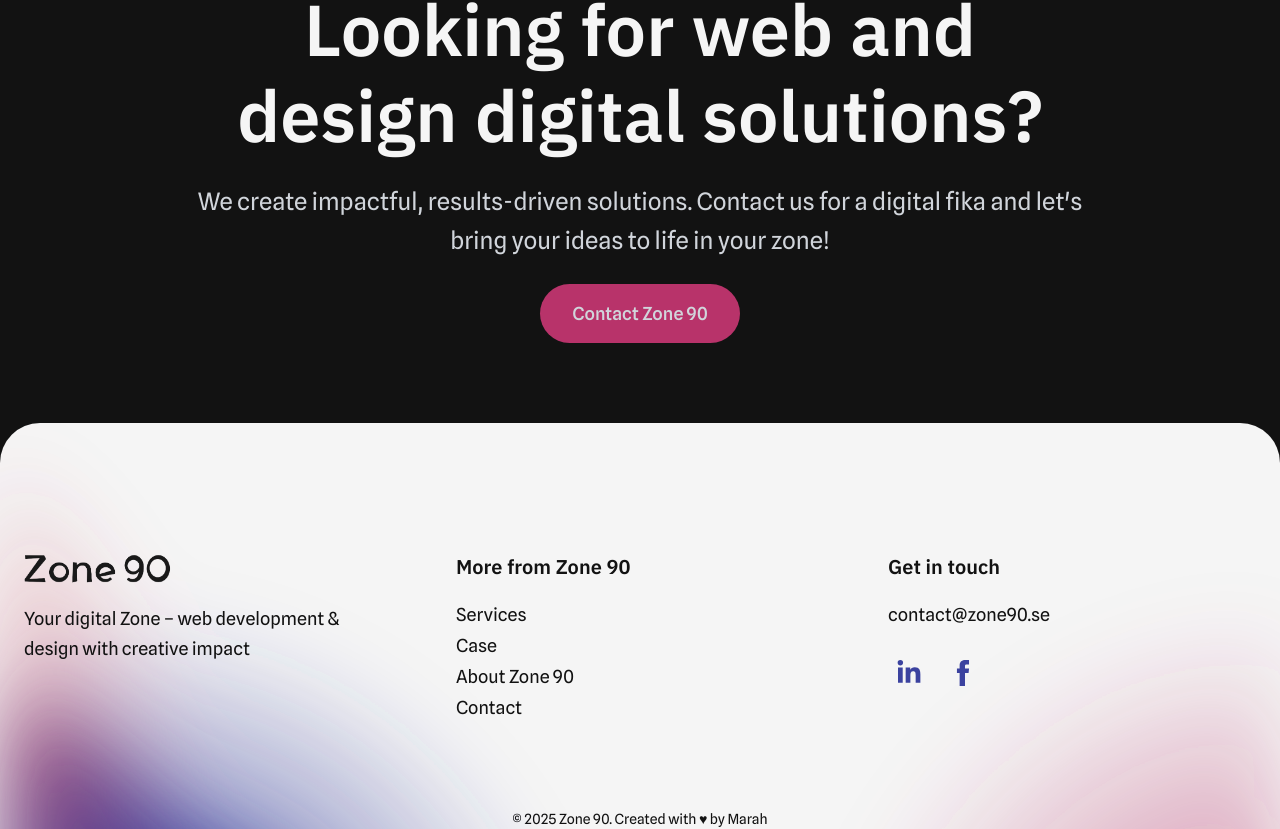
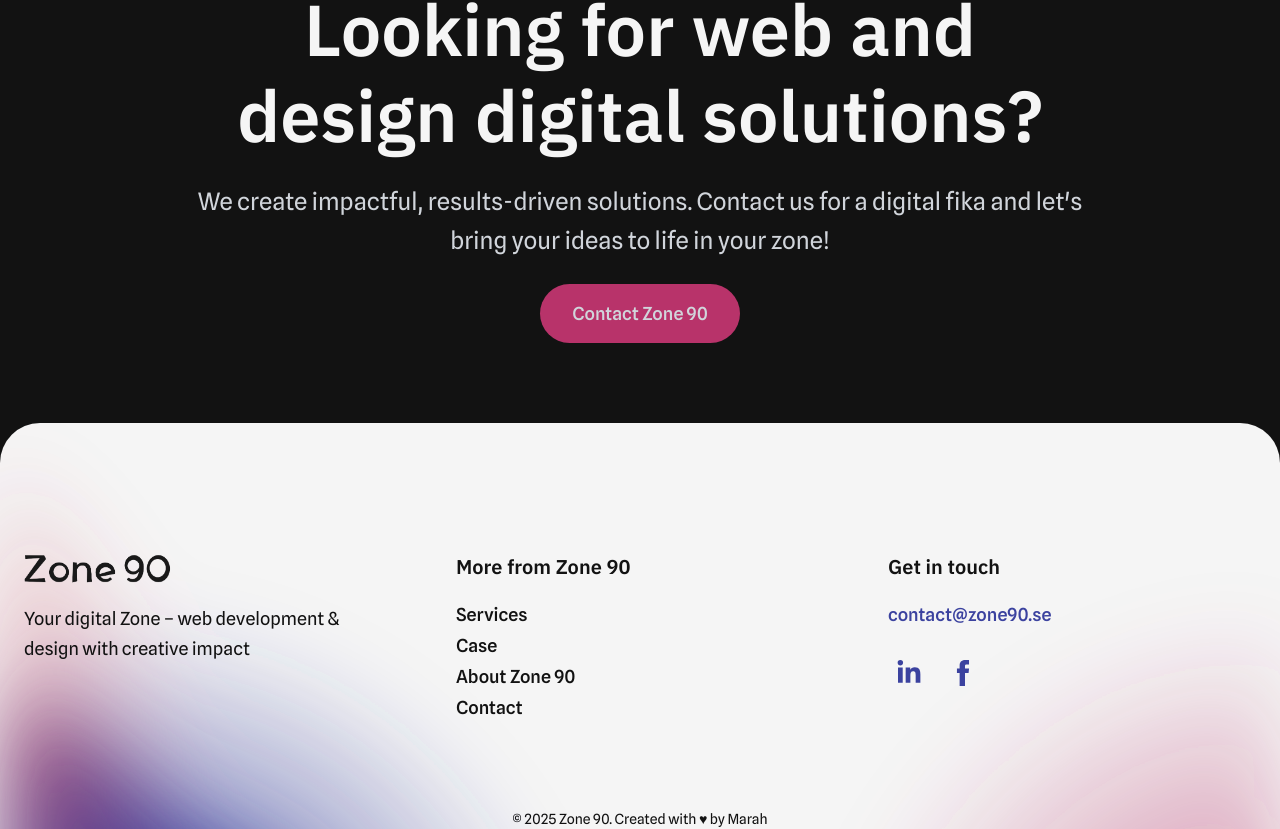
Before and after one commit to Marahkny/Marahs-portofolio, a Next.js app: page /case in a window 1280 px wide. Shown: the part 1110-1939 px from the top of the page. Built offline with nearby package versions, Linux system fonts and the light colour scheme.

Commit message:
fixa länker

```diff
--- a/src/app/Componenet/Footer.js
+++ b/src/app/Componenet/Footer.js
@@ -37,7 +37,7 @@ export default function Footer() {
             <li>
               <Link
                 href="/service"
-                className="hover:underline text-[#121212] hover:decoration-[#121212] focus:outline-none focus-visible:ring-2 focus-visible:ring-white"
+                className="relative inline-block font-[500] before:absolute before:bottom-0 before:left-0 before:h-[2px] before:w-0 before:bg-[#121212] before:transition-all before:duration-200 before:ease-in-out hover:before:w-full text-[#121212] focus:outline-none focus-visible:ring-2 focus-visible:ring-white"
                 aria-label="Go to services page"
                 title="Services"
               >
@@ -47,7 +47,7 @@ export default function Footer() {
             <li>
               <Link
                 href="/case"
-                className="hover:underline  text-[#121212] hover:decoration-[#121212] focus:outline-none focus-visible:ring-2 focus-visible:ring-white"
+ className="relative inline-block font-[500] before:absolute before:bottom-0 before:left-0 before:h-[2px] before:w-0 before:bg-[#121212] before:transition-all before:duration-200 before:ease-in-out hover:before:w-full text-[#121212] focus:outline-none focus-visible:ring-2 focus-visible:ring-white"
                 aria-label="Go to case studies page"
                 title="Case"
               >
@@ -57,7 +57,7 @@ export default function Footer() {
             <li>
               <Link
                 href="/about"
-                className="hover:underline text-[#121212] hover:decoration-[#121212] focus:outline-none focus-visible:ring-2 focus-visible:ring-white"
+ className="relative inline-block font-[500] before:absolute before:bottom-0 before:left-0 before:h-[2px] before:w-0 before:bg-[#121212] before:transition-all before:duration-200 before:ease-in-out hover:before:w-full text-[#121212] focus:outline-none focus-visible:ring-2 focus-visible:ring-white"
                 aria-label="Learn more about Zone 90"
                 title="About"
               >
@@ -67,8 +67,7 @@ export default function Footer() {
             <li>
               <Link
                 href="/contact"
-                className="hover:underline text-[#121212] hover:decoration-[#121212] focus:outline-none focus-visible:ring-2 focus-visible:ring-white"
-                aria-label="Contact Zone 90"
+ className="relative inline-block font-[500] before:absolute before:bottom-0 before:left-0 before:h-[2px] before:w-0 before:bg-[#121212] before:transition-all before:duration-200 before:ease-in-out hover:before:w-full text-[#121212] focus:outline-none focus-visible:ring-2 focus-visible:ring-white"                aria-label="Contact Zone 90"
                 title="Contact"
               >
                 Contact
@@ -81,7 +80,7 @@ export default function Footer() {
           <p className="text-[#121212]">
             <a
               href="mailto:contact@zone90.se"
-              className="text-[#121212] hover:decoration-[#121212]  hover:underline  focus:outline-none focus-visible:ring-2 focus-visible:ring-white"
+              className="text-[#3B429F] font-[500] hover:decoration-[#3B429F]   hover:underline  focus:outline-none focus-visible:ring-2 focus-visible:ring-white"
               aria-label="Send an email to contact@zone90.se"
               title="Send email"
             >
--- a/src/app/Componenet/header.js
+++ b/src/app/Componenet/header.js
@@ -35,7 +35,7 @@ const Head = () => {
             href="/service"
             aria-label="Go to services page"
             title="Services"
-            className="hover:underline  font-[500] hover:decoration-[#F5F5F5]"
+            className="relative inline-block font-[500] before:absolute before:bottom-0 before:left-0 before:h-[2px] before:w-0 before:bg-gray-300 before:transition-all before:duration-200 before:ease-in-out hover:before:w-full"
           >
             Services
           </Link>
@@ -43,15 +43,16 @@ const Head = () => {
   href="/case"
   aria-label="Go to case studies page"
   title="Case"
-            className="hover:underline font-[500] hover:decoration-[#F5F5F5]"
+  className="relative inline-block font-[500] before:absolute before:bottom-0 before:left-0 before:h-[2px] before:w-0 before:bg-gray-300 before:transition-all before:duration-200 before:ease-in-out hover:before:w-full"
 >
   Case
 </Link>
+
           <Link
             href="/about"
             aria-label="Learn more about Zone 90"
             title="About"
-            className="hover:underline font-[500] hover:decoration-[#F5F5F5]"
+            className="relative inline-block font-[500] before:absolute before:bottom-0 before:left-0 before:h-[2px] before:w-0 before:bg-gray-300 before:transition-all before:duration-200 before:ease-in-out hover:before:w-full"
           >
             About Zone 90
           </Link>
@@ -59,7 +60,7 @@ const Head = () => {
             href="/contact"
             aria-label="Contact Zone 90"
             title="Contact"
-            className=" hover:underline font-[500] hover:decoration-[#F5F5F5]"
+            className="relative inline-block font-[500] before:absolute before:bottom-0 before:left-0 before:h-[2px] before:w-0 before:bg-gray-300 before:transition-all before:duration-200 before:ease-in-out hover:before:w-full"
             role="button"
           >
             Contact
@@ -86,7 +87,7 @@ const Head = () => {
         <div className="flex gap-2.5">
           <Link
             href="/contact"
-            className=" hover:underline font-[500] pt-2 hover:decoration-[#F5F5F5]"
+            className=" relative inline-block font-[500] before:absolute before:bottom-0 before:left-0 before:h-[2px] before:w-0 before:bg-gray-300 before:transition-all before:duration-200 before:ease-in-out hover:before:w-full pt-2 "
             title="Contact"
           >
             Contact
@@ -102,7 +103,7 @@ const Head = () => {
               className="relative w-6 h-6 flex flex-col justify-between"
             >
               <motion.span
-                className="block w-6 h-0.5 bg-white"
+                className="block w-6 h-0.5 bg-[#d1d5db]"
                 variants={{
                   open: { rotate: 45, y: 6 },
                   closed: { rotate: 0, y: 0 },
@@ -110,7 +111,7 @@ const Head = () => {
                 transition={{ duration: 0.3 }}
               />
               <motion.span
-                className="block w-6 h-0.5 bg-white"
+                className="block w-6 h-0.5 bg-[#d1d5db]"
                 variants={{
                   open: { opacity: 0 },
                   closed: { opacity: 1 },
@@ -118,7 +119,7 @@ const Head = () => {
                 transition={{ duration: 0.3 }}
               />
               <motion.span
-                className="block w-6 h-0.5 bg-white"
+                className="block w-6 h-0.5 bg-[#d1d5db]"
                 variants={{
                   open: { rotate: -45, y: -6 },
                   closed: { rotate: 0, y: 0 },
@@ -138,7 +139,7 @@ const Head = () => {
           exit={{ opacity: 0 }}
           className="fixed inset-0 bg-[#121212] z-50 flex flex-col items-center px-8 py-4"
         >
-          <div className="flex items-center justify-between w-full">
+          <div className="flex items-center justify-between  w-full">
             <Link href="/" aria-label="Go to homepage">
             <Image
       src="/photos/Logo.png"
@@ -152,7 +153,7 @@ const Head = () => {
             <div className="flex gap-2.5">
               <Link
                 href="/contact"
-                className=" hover:underline pt-2 font-[500] hover:decoration-[#F5F5F5]"
+                className="relative inline-block font-[500] before:absolute before:bottom-0 before:left-0 before:h-[2px] before:w-0 before:bg-gray-300 before:transition-all before:duration-200 before:ease-in-out hover:before:w-full pt-2 "
                 title="Contact"
                 onClick={toggleMenu}
               >
@@ -169,12 +170,12 @@ const Head = () => {
                   className="relative w-6 h-6 flex items-center justify-center"
                 >
                   <motion.span
-                    className="absolute block w-6 h-0.5 bg-white"
+                    className="absolute block w-6 h-0.5 bg-[#d1d5db]"
                     animate={{ rotate: 45 }}
                     transition={{ duration: 0.3 }}
                   />
                   <motion.span
-                    className="absolute block w-6 h-0.5 bg-white"
+                    className="absolute block w-6 h-0.5 bg-[#d1d5db]"
                     animate={{ rotate: -45 }}
                     transition={{ duration: 0.3 }}
                   />
@@ -186,21 +187,21 @@ const Head = () => {
           <div className="flex flex-col py-40 items-center space-y-6 text-white">
             <Link
               href="/service"
-              className="text-[30px] hover:underline"
+              className="text-[24px] relative inline-block font-[500] before:absolute before:bottom-0 before:left-0 before:h-[2px] before:w-0 before:bg-gray-300 before:transition-all before:duration-200 before:ease-in-out hover:before:w-full"
               onClick={toggleMenu}
             >
               Services
             </Link>
             <Link
               href="/case"
-              className="text-[30px] hover:underline"
+              className="text-[24px] relative inline-block font-[500] before:absolute before:bottom-0 before:left-0 before:h-[2px] before:w-0 before:bg-gray-300 before:transition-all before:duration-200 before:ease-in-out hover:before:w-full"
               onClick={toggleMenu}
             >
               Case
             </Link>
             <Link
               href="/about"
-              className="text-[30px] hover:underline"
+              className="text-[24px] relative inline-block font-[500] before:absolute before:bottom-0 before:left-0 before:h-[2px] before:w-0 before:bg-gray-300 before:transition-all before:duration-200 before:ease-in-out hover:before:w-full"
               onClick={toggleMenu}
             >
               About Zone 90
```
Lines whose indentation alone changed are shown as unchanged.
